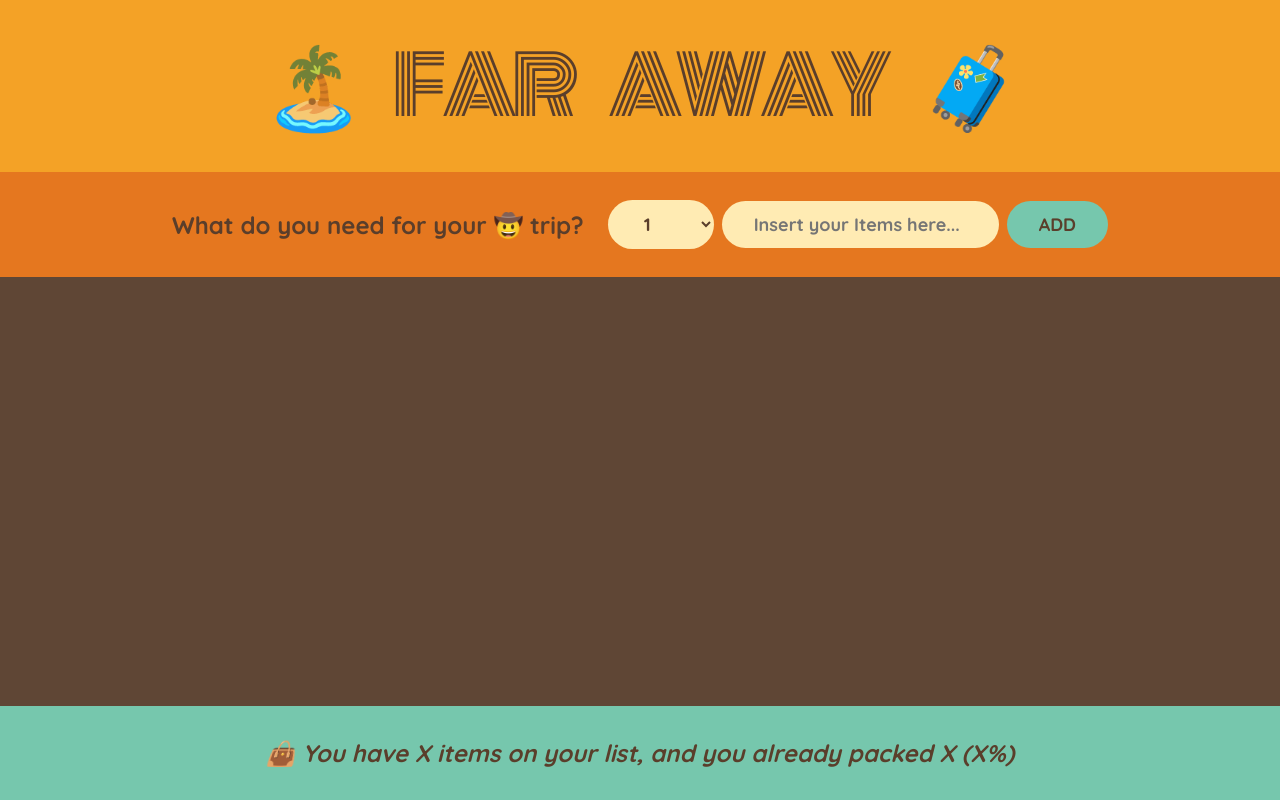
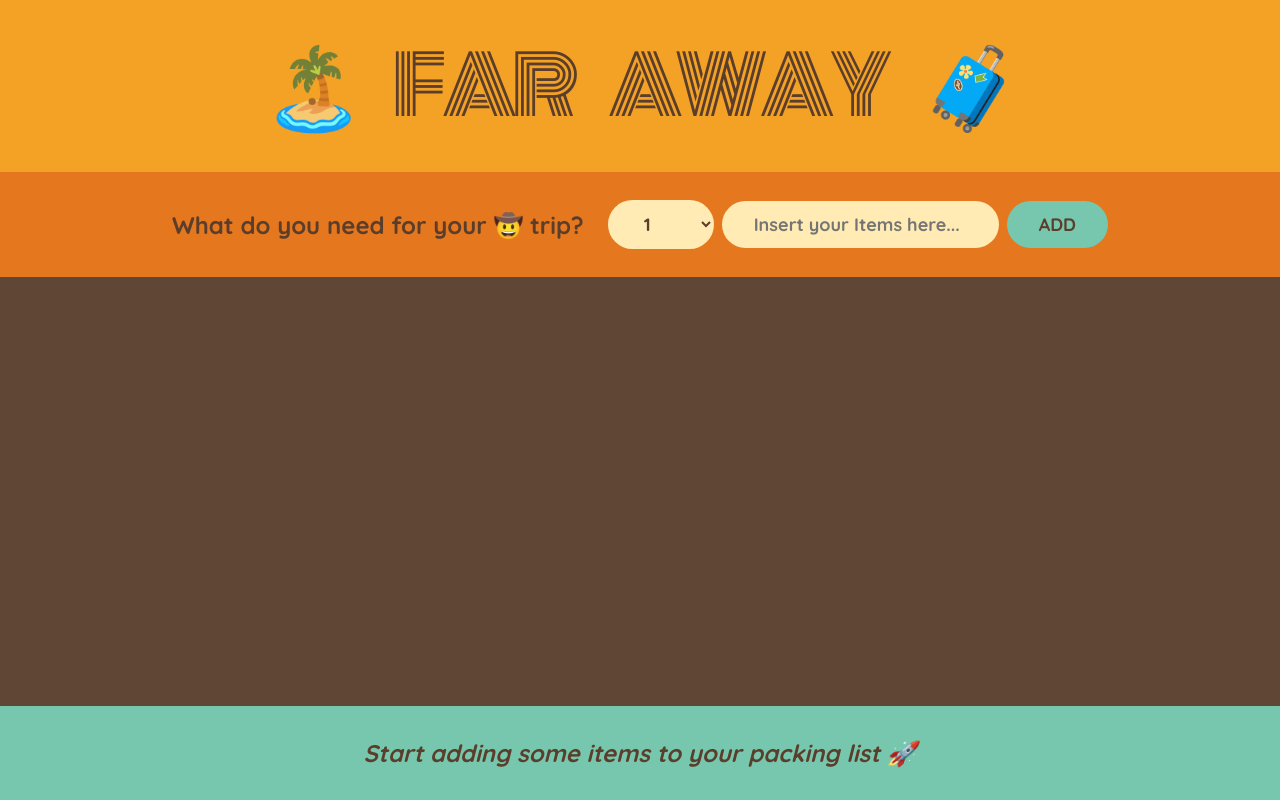
Before and after one commit to nwntaspap/Far-Away, a React (Vite) app: page / in a window 1280 px wide. Built offline with nearby package versions, Linux system fonts and the light colour scheme.

Commit message:
feat: add packing list stats

```diff
--- a/src/App.jsx
+++ b/src/App.jsx
@@ -23,6 +23,9 @@ function App() {
     setItems((items) => items.filter((item) => id !== item.id));
   };
 
+  // Derived state
+  const packedItems = items.filter((item) => item.packed);
+
   return (
     <div className="app">
       <Logo />
@@ -32,7 +35,7 @@ function App() {
         toggleItem={handleToggleItem}
         deleteItem={handleDeleteItem}
       />
-      <Stats />
+      <Stats items={items} packedItems={packedItems} />
     </div>
   );
 }
--- a/src/components/Stats.jsx
+++ b/src/components/Stats.jsx
@@ -1,7 +1,15 @@
-function Stats() {
+function Stats({ items, packedItems }) {
+  const total = items.length;
+  const packed = packedItems.length;
+  const percent = total === 0 ? 0 : Math.round((packed / total) * 100);
+
   return (
     <footer className="stats">
-      👜 You have X items on your list, and you already packed X (X%)
+      {total === 0
+        ? "Start adding some items to your packing list 🚀"
+        : percent === 100
+          ? "You got everything! Ready to go ✈️"
+          : `👜 You have ${total} items on your list, and you already packed ${packed} (${percent}%)`}
     </footer>
   );
 }
```
